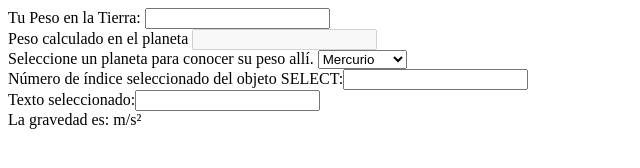
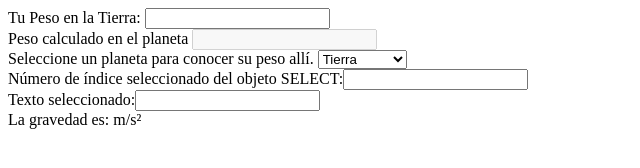
Before and after one commit to cridvon/cridvon.github.io, a plain HTML site: page JavaScript/Peso/index.html in a window 1280 px wide. Shown: the full height of the page, 0-640 px from the left. Drawn offline with Linux system fonts and the light colour scheme.

Commit message:
Update index.html

```diff
--- a/JavaScript/Peso/index.html
+++ b/JavaScript/Peso/index.html
@@ -66,12 +66,12 @@
         <br>
         Peso calculado en el planeta <label id="lab">  </label> <input type="text" name="result" id="result" disabled>
         <br>
-        Seleccione un planeta para conocer su peso allí. <select id="select1" onChange="cambiarColor()">
+        Seleccione un planeta para conocer su peso allí. <select id="select1" onChange="cambiarColor()" >
             <optgroup label="Planetas">
 
                 <option value="3.7">Mercurio</option>
                 <option value="8.87">Venus</option>
-                <option value="9.8">Tierra</option>
+                <option value="9.8" selected>Tierra</option>
                 <option value="3.71">Marte</option>
                 <option value="24.79">Jupiter</option>
                 <option value="10.44">Saturno</option>
```
